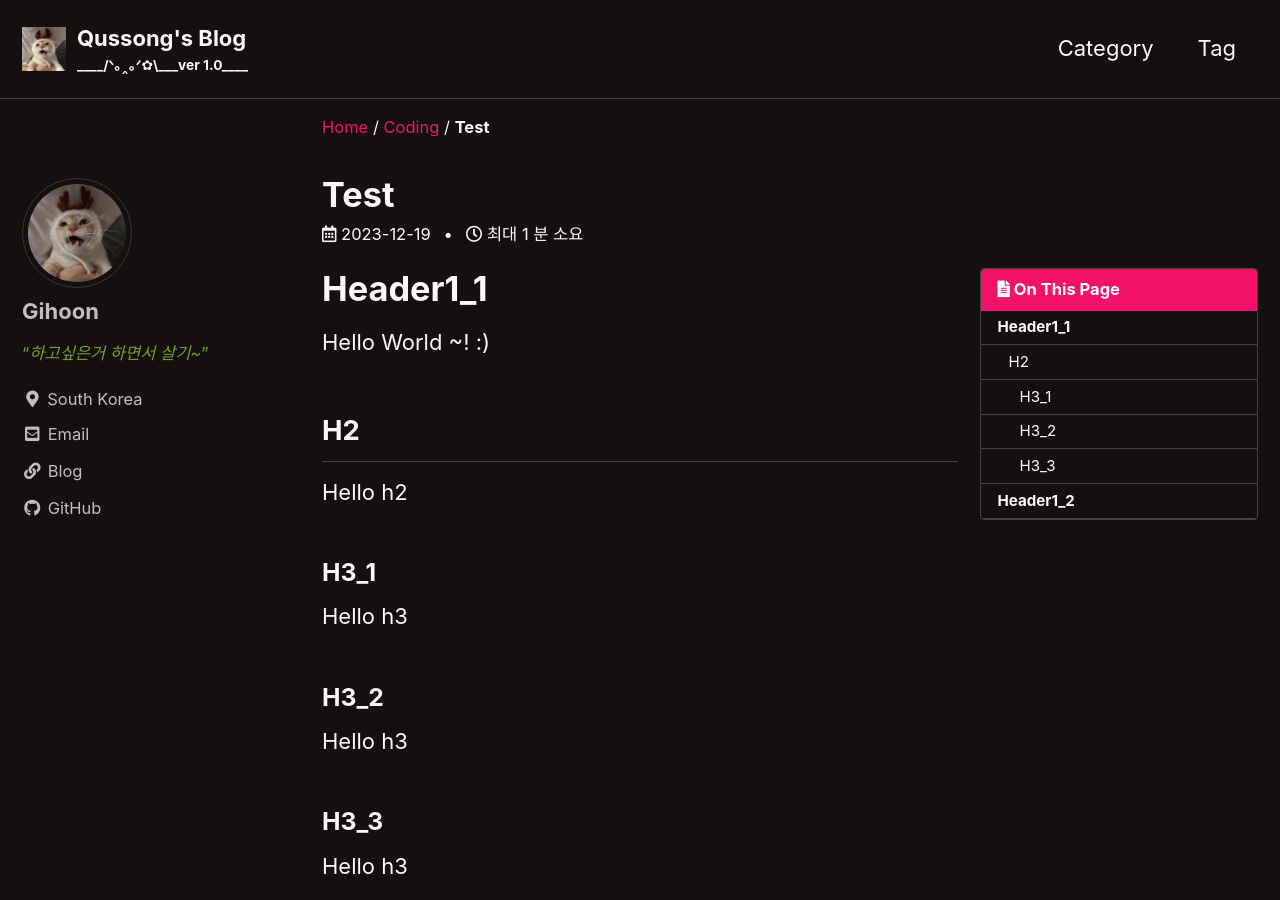
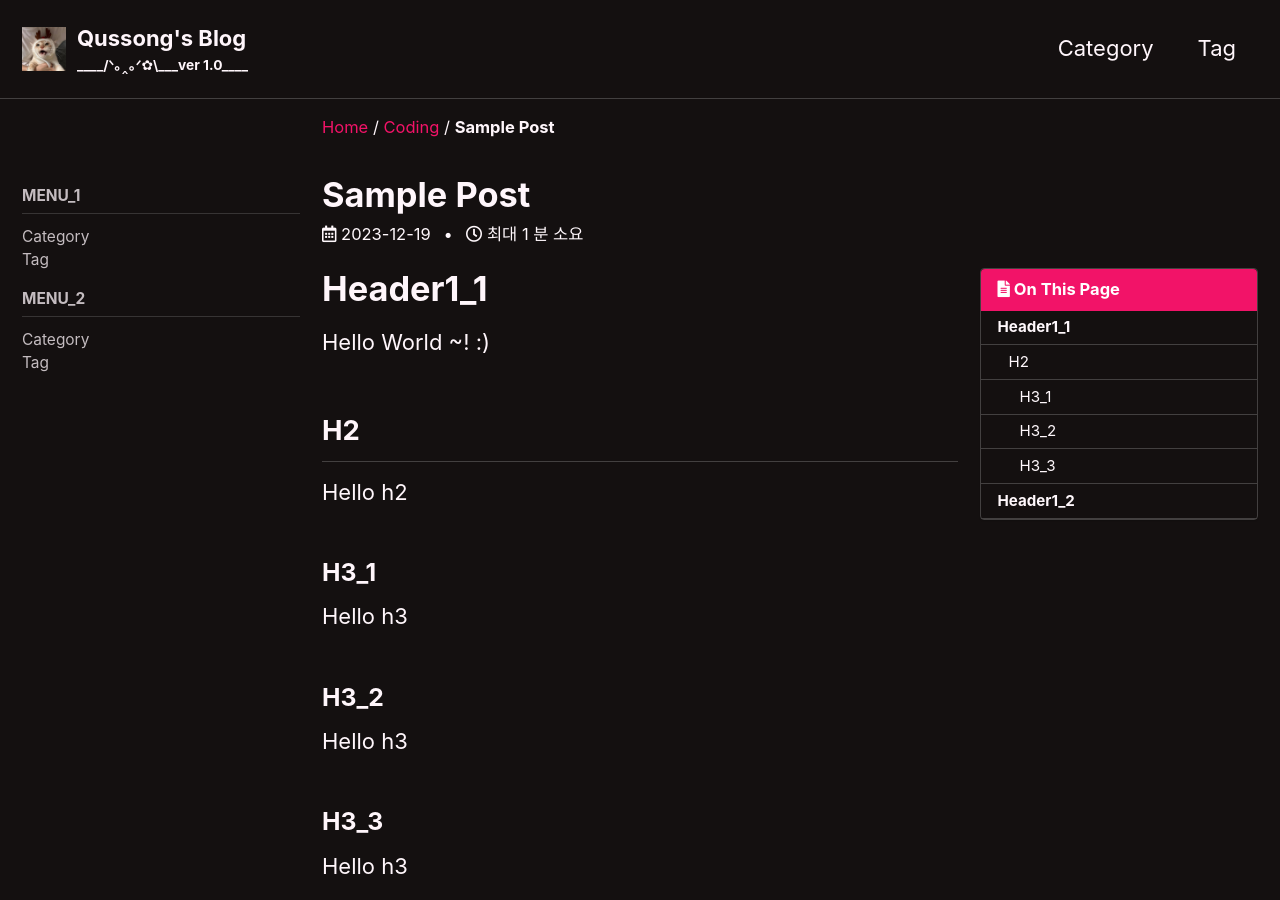
Before and after one commit to Qussong/Qussong.github.io, a Jekyll site: the page built from _posts/2023-12-19-test.md, in a window 1280 px wide and 900 px high. Built offline with Jekyll 4.4.1, drawn with Linux system fonts in a browser that asks for light colours; cached includes are drawn as plain includes.

Commit message:
author profile on/off, sidebar navigation 기능 추가

```diff
--- a/_config.yml
+++ b/_config.yml
@@ -106,7 +106,7 @@ analytics:
 author:
   name             : "Gihoon"
   avatar           : "/assets/images/seol.png" # path of avatar image, e.g. "/assets/images/bio-photo.jpg"
-  bio              : <span style="color:yellowgreen">"_하고싶은거 하면서 살기~_"
+  bio              : <span style="color:violet">"_하고싶은거 하면서 살기~_"
   location         : "South Korea"
   # email            : kih0976@gmail.com
   links:
--- a/_data/navigation.yml
+++ b/_data/navigation.yml
@@ -6,3 +6,17 @@ main:
     url: /categories/
   - title: "Tag"
     url: /tags/
+
+docs:
+  - title: "Menu_1"
+    children:
+      - title: "Category"
+        url: /categories/
+      - title: "Tag"
+        url: /tags/
+  - title: "Menu_2"
+    children:
+      - title: "Category"
+        url: /categories/
+      - title: "Tag"
+        url: /tags/
--- a/_posts/2023-12-19-test.md
+++ b/_posts/2023-12-19-test.md
@@ -1,9 +1,12 @@
 ---
 layout: single
-# title : posting test  # title, 설정안하면 파일명 사용
+title : Sample Post  # title, 설정안하면 파일명 사용
 categories: coding      # category
 tag: [cpp, c++, hard]   # tag
 toc: true               # table of contents
+author_profile: false   # side-bar off
+sidebar:
+    nav: "docs"
 ---
 # Header1_1
 
```
